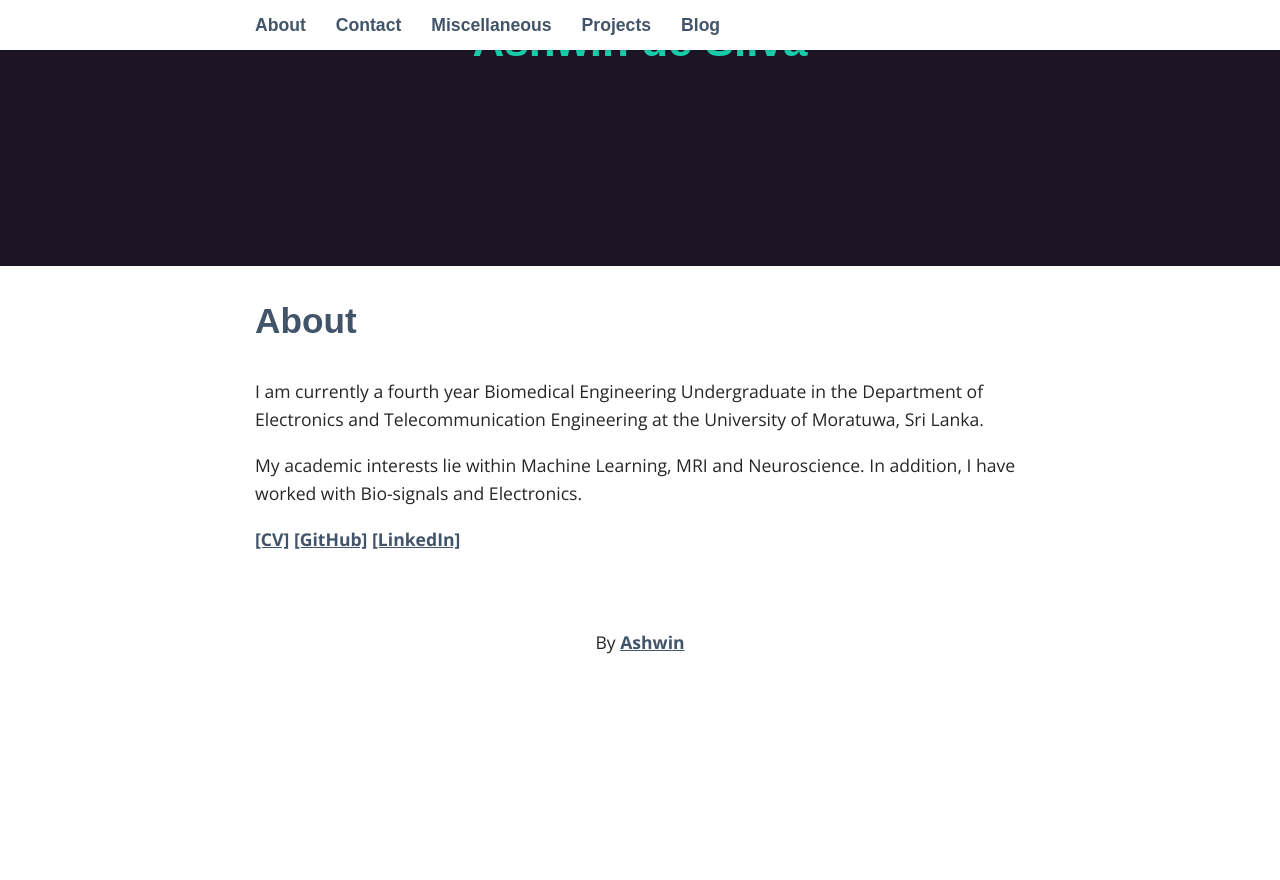
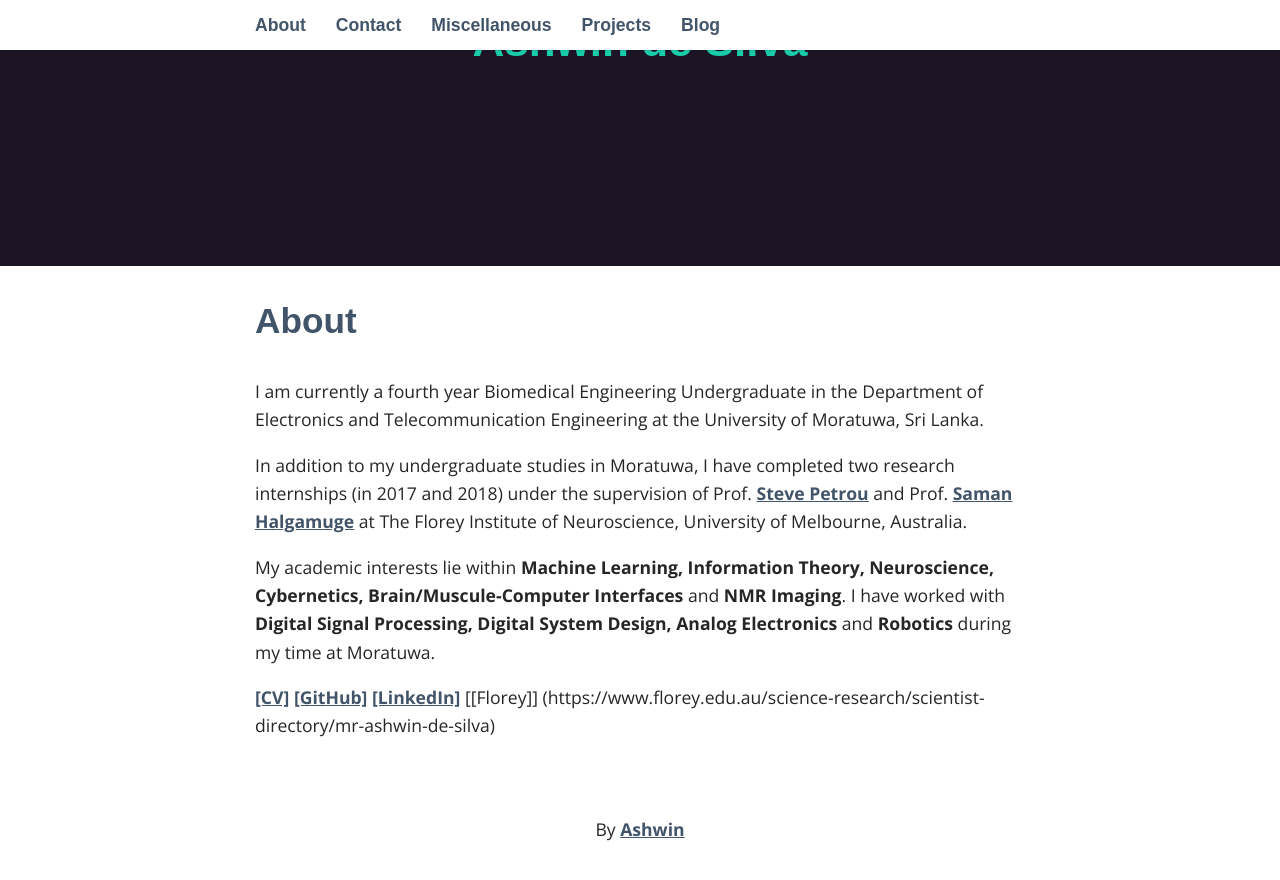
Before and after one commit to Laknath1996/oldweb, a Jekyll site: the page built from _pages/01_about.md, in a window 1280 px wide and 900 px high, scrolled down 234 px. Shown: the top 880 px of the window. Built offline with Jekyll 4.4.1, drawn with Linux system fonts in a browser that asks for light colours; some web fonts are replaced; before the commit the page ends 948 px from its top, so only the background shows below that.

Commit message:
initial commit

```diff
--- a/_pages/01_about.md
+++ b/_pages/01_about.md
@@ -6,6 +6,8 @@ permalink: /about/
 
 I am currently a fourth year Biomedical Engineering Undergraduate in the Department of Electronics and Telecommunication Engineering at the University of Moratuwa, Sri Lanka.
 
-My academic interests lie within Machine Learning, MRI and Neuroscience. In addition, I have worked with Bio-signals and Electronics.
+In addition to my undergraduate studies in Moratuwa, I have completed two research internships (in 2017 and 2018) under the supervision of Prof. [Steve Petrou](https://www.florey.edu.au/science-research/scientist-directory/professor-steven-petrou) and Prof. [Saman Halgamuge](https://mechanical.eng.unimelb.edu.au/people/saman) at The Florey Institute of Neuroscience, University of Melbourne, Australia.
 
-[[CV]]( https://sites.google.com/site/ashwinsprojects/) [[GitHub]](https://github.com/Laknath1996) [[LinkedIn]](http://wordpress.redirectingat.com/?id=725X1342&isjs=1&jv=13.23.5-stackpath&sref=https%3A%2F%2Fashwindesilva.wordpress.com%2F&url=https%3A%2F%2Fwww.linkedin.com%2Fin%2Fashwin-de-silva-6852b14b%2F&xguid=01DNKG5NFSFY3DST6JT71T301Y&xs=1&xtz=-330&xuuid=46c17aa72b7d94c302d6b7ca28f07427&xcust=8982)
+My academic interests lie within **Machine Learning, Information Theory, Neuroscience, Cybernetics, Brain/Muscule-Computer Interfaces** and **NMR Imaging**. I have worked with **Digital Signal Processing, Digital System Design, Analog Electronics** and **Robotics** during my time at Moratuwa.
+
+[[CV]]( https://sites.google.com/site/ashwinsprojects/) [[GitHub]](https://github.com/Laknath1996) [[LinkedIn]](http://wordpress.redirectingat.com/?id=725X1342&isjs=1&jv=13.23.5-stackpath&sref=https%3A%2F%2Fashwindesilva.wordpress.com%2F&url=https%3A%2F%2Fwww.linkedin.com%2Fin%2Fashwin-de-silva-6852b14b%2F&xguid=01DNKG5NFSFY3DST6JT71T301Y&xs=1&xtz=-330&xuuid=46c17aa72b7d94c302d6b7ca28f07427&xcust=8982) [[Florey]] (https://www.florey.edu.au/science-research/scientist-directory/mr-ashwin-de-silva)
```
